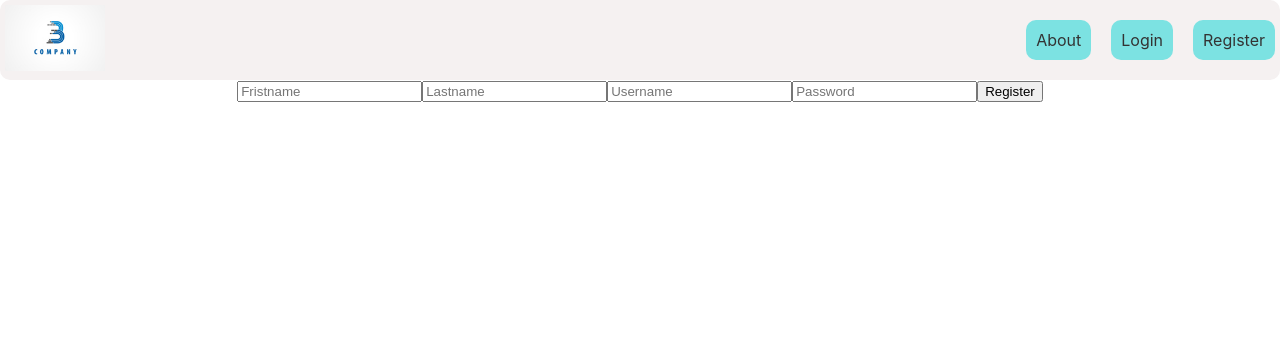
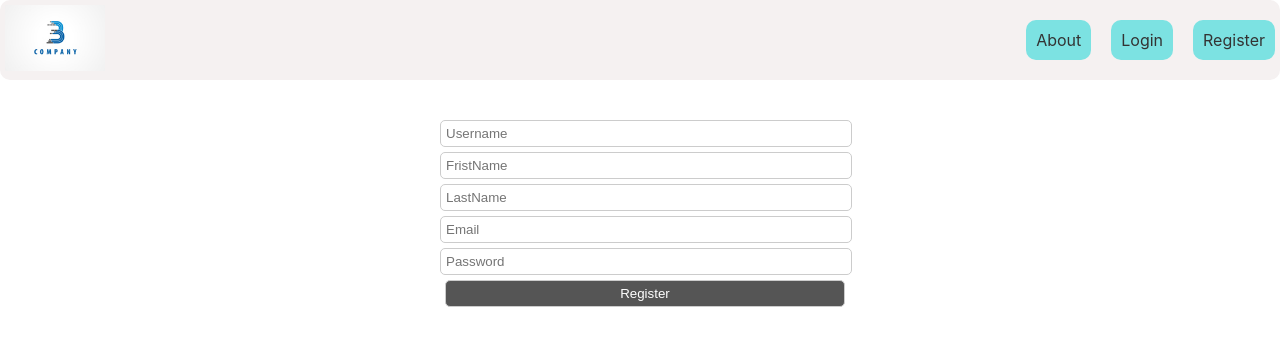
Before and after one commit to chiemezie1/newSite, a React (Create React App) app in the folder client/: page /Register in a window 1280 px wide. Shown: the top 346 px of the page. Built offline with nearby package versions, Linux system fonts and the light colour scheme.

Commit message:
client done

```diff
--- a/client/src/App.css
+++ b/client/src/App.css
@@ -2,37 +2,31 @@
   text-align: center;
 }
 
-.App-logo {
-  height: 40vmin;
-  pointer-events: none;
+
+form {
+  max-width: 400px;
+  margin: 0 auto;
+  padding: 40px;;
+
 }
 
-@media (prefers-reduced-motion: no-preference) {
-  .App-logo {
-    animation: App-logo-spin infinite 20s linear;
-  }
+input{
+  display: block;
+  margin-bottom: 5px;
+  width: 100%;
+  padding: 5px;
+  border-radius: 5px;
+  border: 1px solid #ccc;
+  background-color: #fff;
 }
 
-.App-header {
-  background-color: #282c34;
-  min-height: 100vh;
-  display: flex;
-  flex-direction: column;
-  align-items: center;
-  justify-content: center;
-  font-size: calc(10px + 2vmin);
-  color: white;
+button {
+  width: 100%;
+  margin: 5px;
+  display: block;
+  padding: 5px;
+  border-radius: 5px;
+  color: #fff;
+  background-color: #555;
+  border: 1px solid #ccc;
 }
-
-.App-link {
-  color: #61dafb;
-}
-
-@keyframes App-logo-spin {
-  from {
-    transform: rotate(0deg);
-  }
-  to {
-    transform: rotate(360deg);
-  }
-}
--- a/client/src/components/NewsBox.css
+++ b/client/src/components/NewsBox.css
@@ -17,7 +17,7 @@
 /* Style for the content container */
 .news_box > div {
   flex: 1;
-  margin-bottom: 10px; /* Add some space between the content items */
+  margin-bottom: 10px;
 }
 
 /* Style for the headline */
@@ -32,14 +32,14 @@
   margin-top: 5px;
   font-size: 14px;
   color: #888;
-  display: inline; /* Display the author information inline */
+  display: inline;
 }
 
 /* Style for the news body */
 .news_body {
   font-size: 16px;
   line-height: 1.6;
-  display: inline; /* Display the news body inline */
+  display: inline;
 }
 
 /* Media query for smaller screens */
--- a/client/src/pages/Login.js
+++ b/client/src/pages/Login.js
@@ -4,7 +4,7 @@ import React from 'react';
 function Login() {
   return (
     <div>
-      <form action='' method='post'>
+      <form className='login' action='' method='post'>
         <input type='text' name='username' placeholder='Username' />
         <input type='password' name='password' placeholder='Password' />
         <button type='submit'>Login</button>
--- a/client/src/pages/Register.js
+++ b/client/src/pages/Register.js
@@ -4,10 +4,11 @@ import React from 'react';
 function Register() {
   return (
     <div>
-      <form action='' method='post'>
-        <input type='text' name= 'fristname' placeholder='Fristname' />
-        <input type='text' name='lastname' placeholder='Lastname' />
-        <input type='text' name='username' placeholder='Username' />
+      <form className='register' action='' method='post'>
+      <input type='text' name='username' placeholder='Username' />
+        <input type='text' name= 'fristname' placeholder='FristName' />
+        <input type='text' name='lastname' placeholder='LastName' />
+       <input type='email' name='email' placeholder='Email' />
         <input type='password' name='password' placeholder='Password' />
 
         <button type='submit'>Register</button>
```
